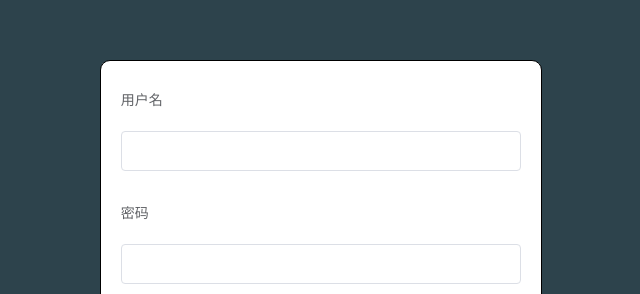
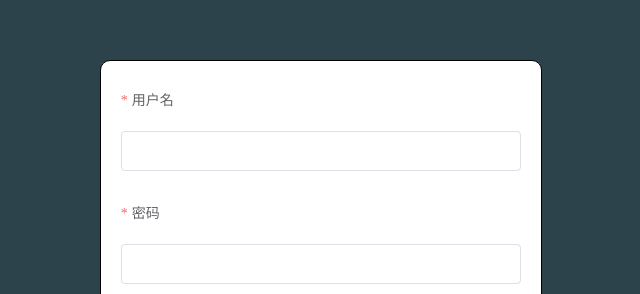
Before and after one commit to 1372573234/pyg-my, a Vue app: page /#/login in a window 1280 px wide. Shown: the part 175-469 px from the top of the page, without its empty margins (327-967 px from the left). Built offline with nearby package versions, Linux system fonts and the light colour scheme.

Commit message:
校验完成

```diff
--- a/src/main.js
+++ b/src/main.js
@@ -1,7 +1,6 @@
 import Vue from "vue";
 import App from "./App.vue";
 import router from "./router.js";
-// import Login from "./views/Login.vue";
 
 import ElementUI from "element-ui";
 import "element-ui/lib/theme-chalk/index.css";
--- a/src/router.js
+++ b/src/router.js
@@ -1,6 +1,7 @@
 import Vue from "vue";
 import Router from "vue-router";
 import Login from "./views/Login.vue";
+import Home from "./views/Home.vue";
 
 Vue.use(Router);
 
@@ -10,6 +11,11 @@ export default new Router({
       path: "/login",
       // name: "login",
       component: Login
+    },
+    {
+      path: "/home",
+      // name: "login",
+      component: Home
     }
   ]
 });
--- /dev/null
+++ b/src/views/Home.vue
@@ -0,0 +1,4 @@
+<template>
+  <h1>这是首页</h1>
+
+</template>
--- a/src/views/Login.vue
+++ b/src/views/Login.vue
@@ -1,17 +1,17 @@
 <template>
 <el-row type="flex" class="row-bg" justify="center" align="middle" >
   <el-col :xs="14" :sm="12" :md="10" :lg="8" :xl="6">
-    <el-form ref="form" :model="form" class="el-form" label-width="80px" label-position="top" >
-      <el-form-item label="用户名">
-        <el-input v-model="form.name"></el-input>
+    <el-form ref="ruleForm" :model="form" :rules="rules" class="el-form" label-width="80px" label-position="top" >
+      <el-form-item label="用户名" prop="username">
+        <el-input v-model="form.username"></el-input>
       </el-form-item>
-      <el-form-item label="密码">
-        <el-input v-model="form.name"></el-input>
+      <el-form-item label="密码" prop="password">
+        <el-input type="password" v-model="form.password"></el-input>
       </el-form-item>
 
       <el-form-item>
-        <el-button type="primary" @click="onSubmit">登录</el-button>
-        <el-button>重置</el-button>
+        <el-button type="primary" @click="submitForm('ruleForm')">登录</el-button>
+        <el-button @click="resetForm('ruleForm')">重置</el-button>
       </el-form-item>
     </el-form>
   </el-col>
@@ -24,24 +24,48 @@
 </template>
 
 <script>
+import axios from "axios"
  export default {
     data() {
       return {
         form: {
-          name: '',
-          region: '',
-          date1: '',
-          date2: '',
-          delivery: false,
-          type: [],
-          resource: '',
-          desc: ''
+          username:"",
+          password:""
+        },
+        rules:{
+          username:[
+            { required: true, message: '请输入用户名', trigger: 'blur' },
+            { min: 5, max: 12, message: '长度在 5 到 12 个字符', trigger: 'blur' }
+          ],
+          password:[
+            { required: true, message: '请输入密码', trigger: 'blur' },
+            { min: 6, max: 12, message: '长度在 6 到 12 个字符', trigger: 'blur' }
+          ]
         }
       }
     },
     methods: {
-      onSubmit() {
-        console.log('submit!');
+      submitForm(formName) {
+        this.$refs[formName].validate((valid) => {
+          if (valid) {
+            axios({
+              url:"http://localhost:8888/api/private/v1/login",
+              method:"post",
+              data:this.form
+            }).then(({data:{data,meta}}) => {
+              // console.log(meta,data);
+              if( meta.status === 200){
+                this.$router.push('/home')
+              }
+            })
+          } else {
+            console.log('error submit!!');
+            return false;
+          }
+        });
+      },
+      resetForm(formName) {
+        this.$refs[formName].resetFields();
       }
     }
   }
```
